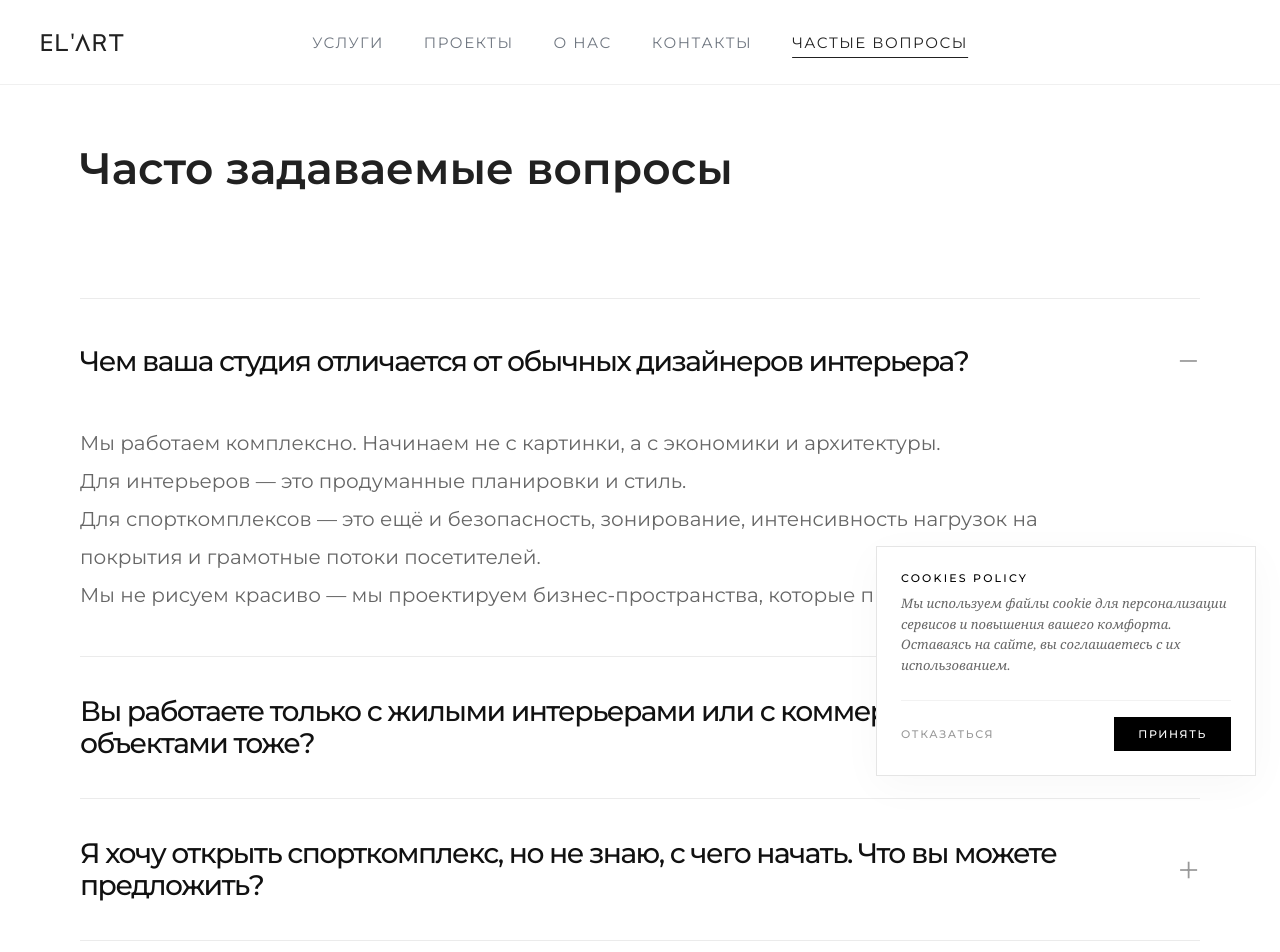
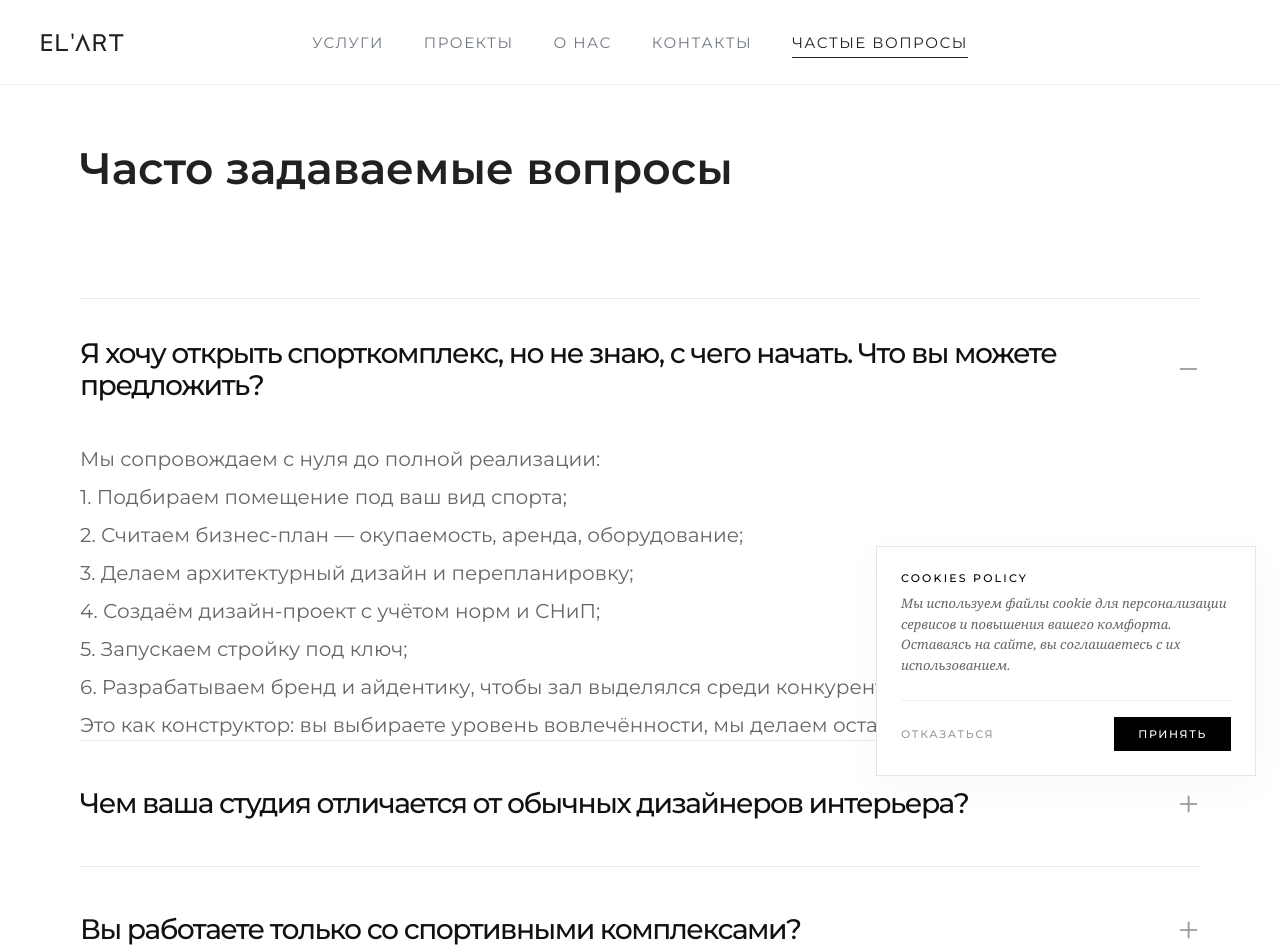
Before and after one commit to Ta1ksist/EL-ART-Sport-Web-Site, a Next.js app: page /FAQ in a window 1280 px wide. Shown: the top 952 px of the page. Built offline with nearby package versions, Linux system fonts and the light colour scheme.

Commit message:
fix: the FAQ page is done

```diff
--- a/app/FAQ/page.tsx
+++ b/app/FAQ/page.tsx
@@ -5,19 +5,19 @@ import styles from './FAQ.module.css';
 
 const faqData = [
   {
+    question: 'Я хочу открыть спорткомплекс, но не знаю, с чего начать. Что вы можете предложить?',
+    answer:
+      'Мы сопровождаем с нуля до полной реализации: \n1. Подбираем помещение под ваш вид спорта; \n2. Считаем бизнес-план — окупаемость, аренда, оборудование; \n3. Делаем архитектурный дизайн и перепланировку; \n4. Создаём дизайн-проект с учётом норм и СНиП; \n5. Запускаем стройку под ключ; \n6. Разрабатываем бренд и айдентику, чтобы зал выделялся среди конкурентов. \nЭто как конструктор: вы выбираете уровень вовлечённости, мы делаем остальное.',
+  },
+  {
     question: 'Чем ваша студия отличается от обычных дизайнеров интерьера?',
     answer:
-      'Мы работаем комплексно. Начинаем не с картинки, а с экономики и архитектуры.\nДля интерьеров — это продуманные планировки и стиль.\n Для спорткомплексов — это ещё и безопасность, зонирование, интенсивность нагрузок на покрытия и грамотные потоки посетителей.\n Мы не рисуем красиво — мы проектируем бизнес-пространства, которые приносят прибыль.',
+      'Мы создаем коммерчески успешные спортивные комплексы. \nВ основе нашей работы — глубокое понимание логистики посетителей, износостойкости материалов под экстремальные нагрузки и требований безопасности. \nПроект реализуется комплексно под надзором профильной команды. Руководитель проектной части, главный дизайнер и проектный менеджер работают в синергии, где каждый эксперт строго отвечает за свои этапы и общий результат.',
   },
   {
-    question: 'Вы работаете только с жилыми интерьерами или с коммерческими объектами тоже?',
+    question: 'Вы работаете только со спортивными комплексами?',
     answer:
-      'Специализируемся на коммерческих объектах: \n• фитнес-клубы, кроссфит-залы, единоборства; \n• шоурумы, \n• офисы и рестораны.\n Если у вас квартира или дом — мы тоже берёмся, но с теми же стандартами: сначала функциональность, потом красота.',
-  },
-  {
-    question: 'Я хочу открыть спорткомплекс, но не знаю, с чего начать. Что вы можете предложить?',
-    answer:
-      'Мы сопровождаем с нуля: \n1. подбираем помещение под ваш вид спорта; \n2. считаем бизнес-план — окупаемость, аренда, оборудование; \n3. делаем архитектурный дизайн и перепланировку; \n4. создаём дизайн-проект с учётом норм и СНиП; \n5. запускаем стройку под ключ; \n6. разрабатываем бренд и айдентику, чтобы зал выделялся среди конкурентов. \nЭто как конструктор: вы выбираете уровень вовлечённости, мы делаем остальное.',
+      'У нашей студии три ключевых направления: \n• спортивные объекты; \n• коммерческая недвижимость; \nи жилые пространства.',
   },
   {
     question: 'Вы работаете с уже готовым помещением или только с «коробкой»?',
```
